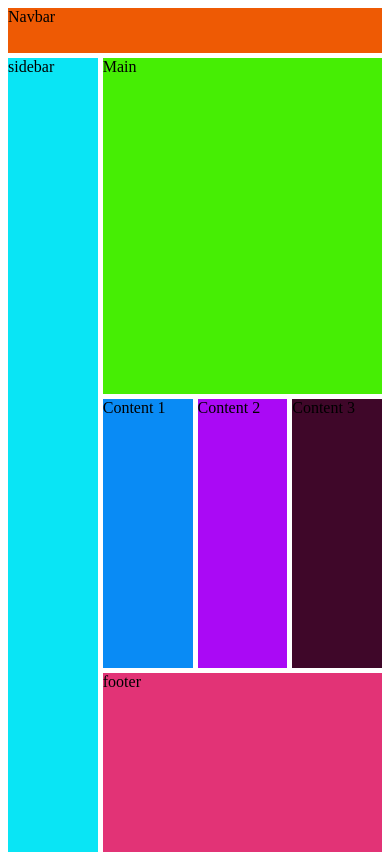
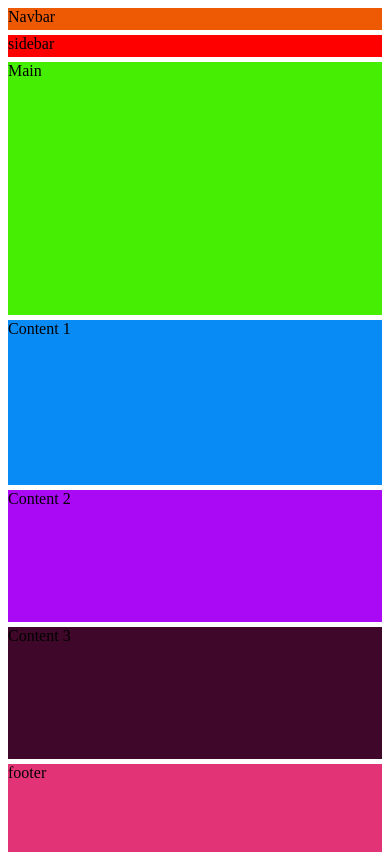
Before and after one commit to shackiemacy/css-grid-layout, a plain HTML site: page index.html in a window 390 px wide. Drawn offline with Linux system fonts and the light colour scheme.

Commit message:
first commit

```diff
--- a/style.css
+++ b/style.css
@@ -40,3 +40,24 @@ footer{
     background-color: #e23376;
     grid-area: footer;
 }
+/* smaller device of 576px and up */
+@media (max-width:576px){
+    .container{
+        grid-template-columns:  1fr;
+        grid-template-rows: 0.2fr 0.2fr 2.3fr 1.5fr 1.2fr 1.2fr 0.8fr;
+        grid-template-areas:
+        "nav"
+        "sidebar"
+        "main"
+        "content1"
+        "content2"
+        "content3"
+        "footer"
+        ;
+    }
+    #sidebar{
+        background-color: red;
+    }
+
+
+}
```
Also changed, not shown: index.html (line endings or trailing spaces).
